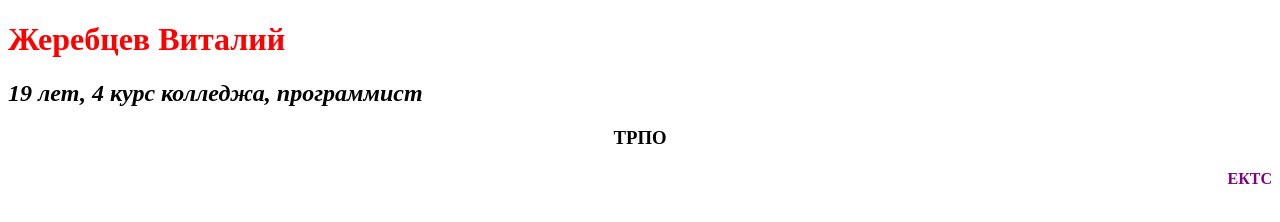
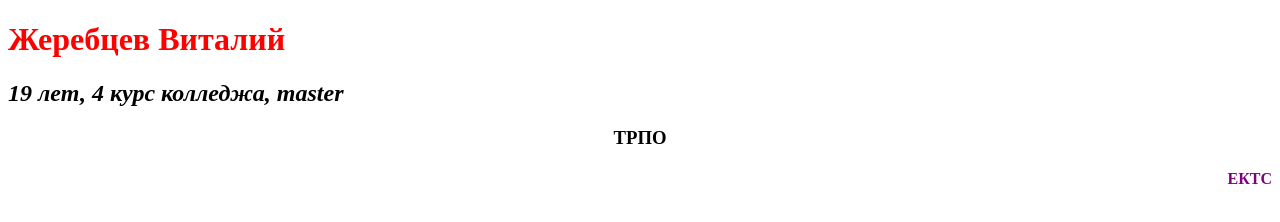
Before and after one commit to boryaxray/Pract3_GIT, a plain HTML site: page index.html in a window 1280 px wide. Drawn offline with Linux system fonts and the light colour scheme.

Commit message:
updated from master

```diff
--- a/index.html
+++ b/index.html
@@ -10,7 +10,7 @@
 <body>
     <div class="info">
         <h1>Жеребцев Виталий</h1>
-        <h2>19 лет, 4 курс колледжа, программист</h2>
+        <h2>19 лет, 4 курс колледжа, master</h2>
         <h3>TРПО</h3>
         <h4>ЕКТС</h4>
     </div>
```
